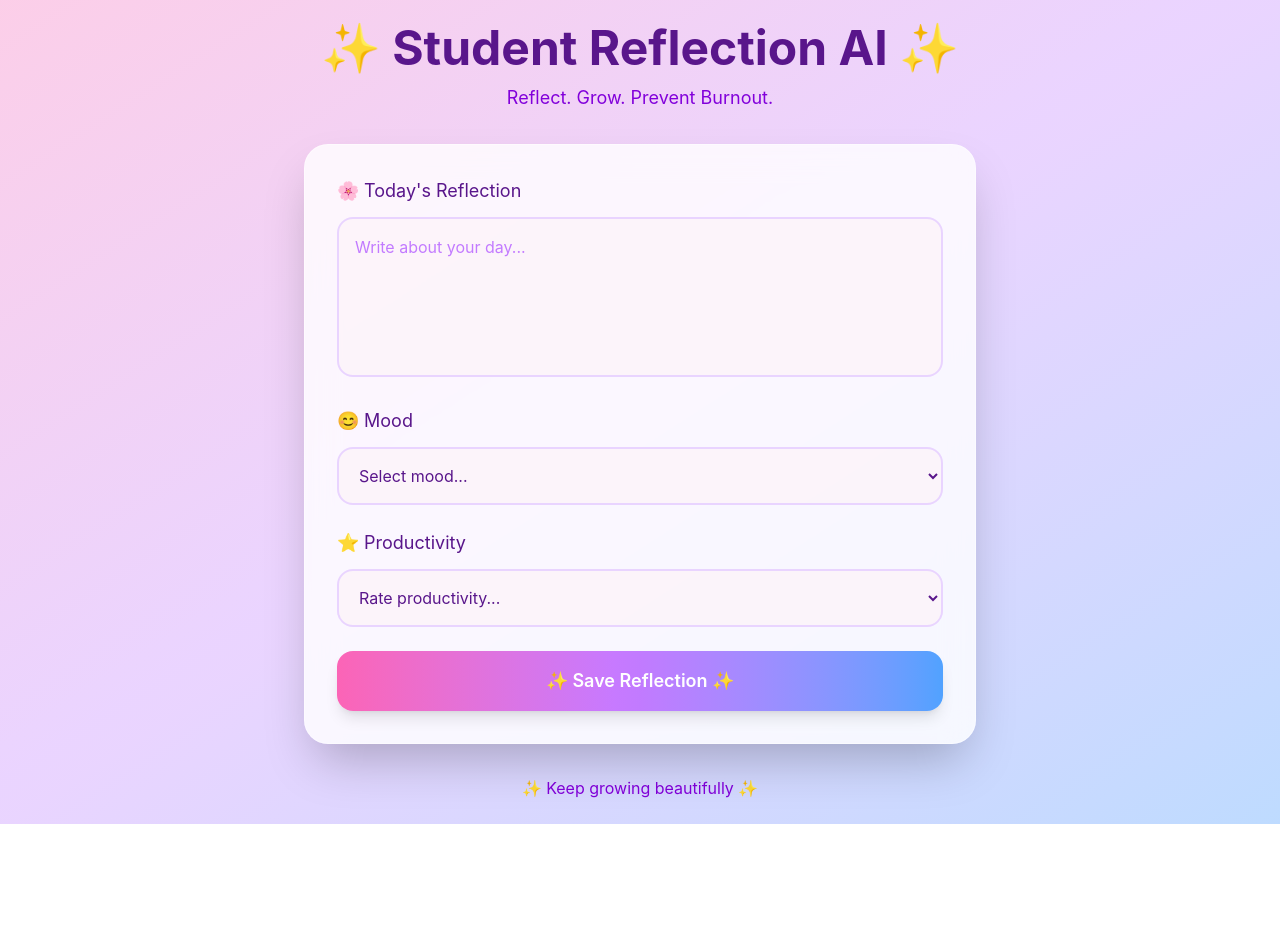
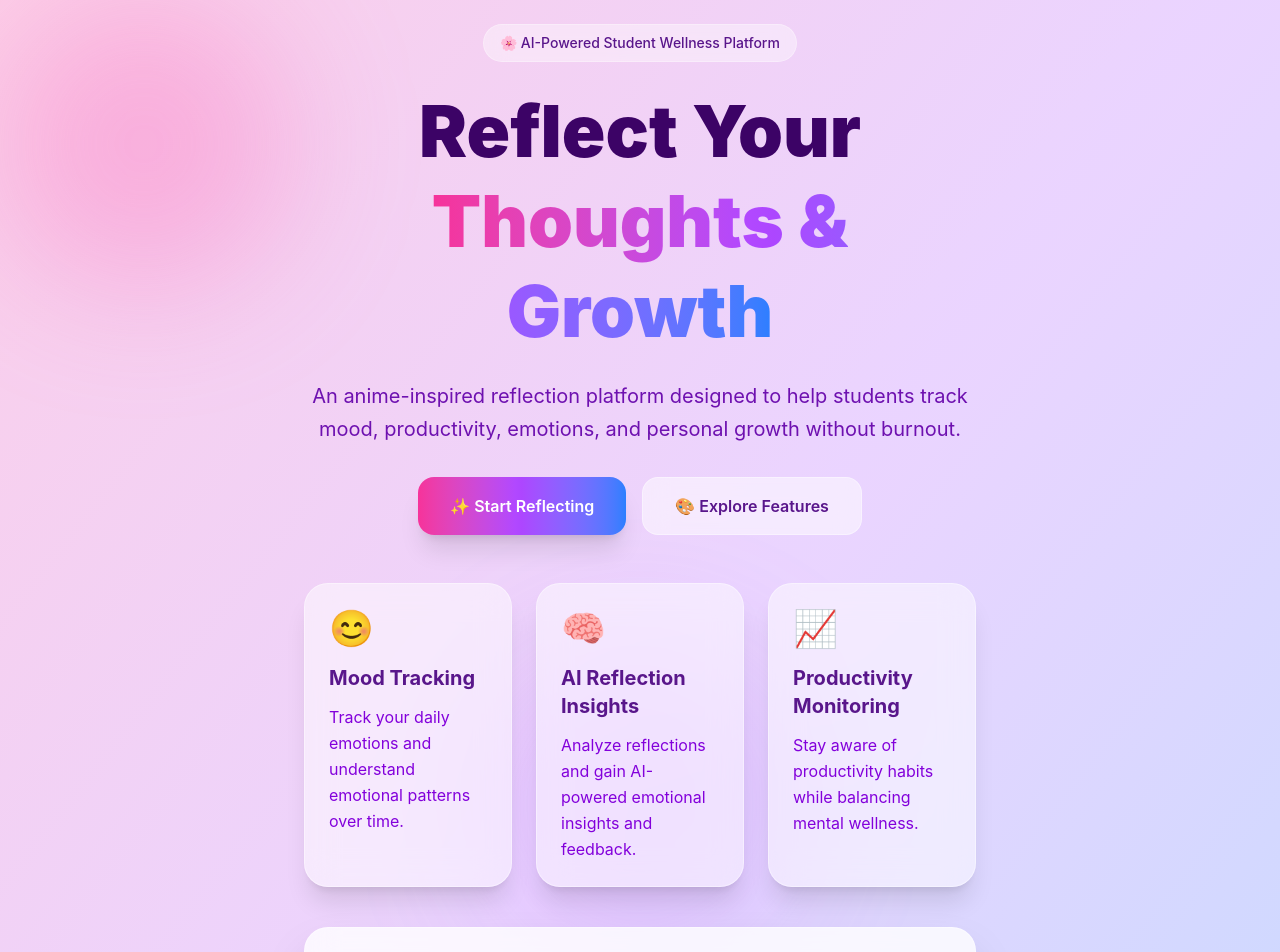
Before and after one commit to pubudini-rathnayake/student-reflection-ai-frontend, a React (Vite) app: page / in a window 1280 px wide. Shown: the top 952 px of the page. Before the commit the page ends 824 px from the top, so only its background shows below. Built offline with nearby package versions, Linux system fonts and the light colour scheme.

Commit message:
Upgrade frontend with SaaS inspired anime UI

```diff
--- a/src/App.jsx
+++ b/src/App.jsx
@@ -1,3 +1,4 @@
+import { motion } from "framer-motion";
 import { useState } from "react";
 
 export default function App() {
@@ -23,18 +24,99 @@ export default function App() {
   };
 
   return (
-    <div className="min-h-screen bg-gradient-to-br from-pink-200 via-purple-200 to-blue-200 flex items-center justify-center p-6">
-      <div className="w-full max-w-2xl">
+    <motion.div
+      initial={{ opacity: 0 }}
+      animate={{ opacity: 1 }}
+      transition={{ duration: 0.8 }}
+      className="relative overflow-hidden min-h-screen bg-gradient-to-br from-pink-200 via-purple-200 to-blue-200 flex items-center justify-center p-6"
+    >
+      {/* Background Glow Effects */}
+
+      <div className="absolute top-0 left-0 w-72 h-72 bg-pink-400/30 rounded-full blur-3xl"></div>
+
+      <div className="absolute bottom-0 right-0 w-96 h-96 bg-blue-400/30 rounded-full blur-3xl"></div>
+
+      <div className="absolute top-1/2 left-1/2 -translate-x-1/2 -translate-y-1/2 w-80 h-80 bg-purple-400/20 rounded-full blur-3xl"></div>
+      <div className="relative z-10 w-full max-w-2xl">
         {/* Header */}
 
-        <div className="text-center mb-8">
-          <h1 className="text-5xl font-bold text-purple-900 mb-3">
-            ✨ Student Reflection AI ✨
+        <div className="text-center mb-12">
+          <div className="inline-block px-4 py-2 rounded-full bg-white/40 backdrop-blur-md border border-white/30 mb-6">
+            <p className="text-sm text-purple-900 font-medium">
+              🌸 AI-Powered Student Wellness Platform
+            </p>
+          </div>
+
+          <h1 className="text-6xl md:text-7xl font-black text-purple-950 leading-tight mb-6">
+            Reflect Your <br />
+            <span className="bg-gradient-to-r from-pink-500 via-purple-500 to-blue-500 bg-clip-text text-transparent">
+              Thoughts & Growth
+            </span>
           </h1>
 
-          <p className="text-purple-700 text-lg">
-            Reflect. Grow. Prevent Burnout.
+          <p className="text-lg md:text-xl text-purple-800 max-w-2xl mx-auto leading-relaxed">
+            An anime-inspired reflection platform designed to help students
+            track mood, productivity, emotions, and personal growth without
+            burnout.
           </p>
+
+          <div className="mt-8 flex justify-center gap-4 flex-wrap">
+            <button className="px-8 py-4 rounded-2xl bg-gradient-to-r from-pink-500 via-purple-500 to-blue-500 text-white font-semibold shadow-xl hover:scale-105 transition">
+              ✨ Start Reflecting
+            </button>
+
+            <button className="px-8 py-4 rounded-2xl bg-white/50 backdrop-blur-md border border-white/40 text-purple-900 font-semibold hover:bg-white/70 transition">
+              🎨 Explore Features
+            </button>
+          </div>
+        </div>
+
+        {/* Feature Cards */}
+
+        <div className="grid md:grid-cols-3 gap-6 mb-10">
+          {/* Card 1 */}
+
+          <div className="bg-white/50 backdrop-blur-lg border border-white/40 rounded-3xl p-6 shadow-xl hover:scale-105 hover:-translate-y-2 transition-all duration-300 hover:shadow-2xl">
+            <div className="text-4xl mb-4">😊</div>
+
+            <h3 className="text-xl font-bold text-purple-900 mb-3">
+              Mood Tracking
+            </h3>
+
+            <p className="text-purple-700 leading-relaxed">
+              Track your daily emotions and understand emotional patterns over
+              time.
+            </p>
+          </div>
+
+          {/* Card 2 */}
+
+          <div className="bg-white/50 backdrop-blur-lg border border-white/40 rounded-3xl p-6 shadow-xl hover:scale-105 hover:-translate-y-2 transition-all duration-300 hover:shadow-2xl">
+            <div className="text-4xl mb-4">🧠</div>
+
+            <h3 className="text-xl font-bold text-purple-900 mb-3">
+              AI Reflection Insights
+            </h3>
+
+            <p className="text-purple-700 leading-relaxed">
+              Analyze reflections and gain AI-powered emotional insights and
+              feedback.
+            </p>
+          </div>
+
+          {/* Card 3 */}
+
+          <div className="bg-white/50 backdrop-blur-lg border border-white/40 rounded-3xl p-6 shadow-xl hover:scale-105 hover:-translate-y-2 transition-all duration-300 hover:shadow-2xl">
+            <div className="text-4xl mb-4">📈</div>
+
+            <h3 className="text-xl font-bold text-purple-900 mb-3">
+              Productivity Monitoring
+            </h3>
+
+            <p className="text-purple-700 leading-relaxed">
+              Stay aware of productivity habits while balancing mental wellness.
+            </p>
+          </div>
         </div>
 
         {/* Main Glass Card */}
@@ -101,7 +183,7 @@ export default function App() {
 
           <button
             onClick={handleSave}
-            className="w-full py-4 rounded-2xl bg-gradient-to-r from-pink-400 via-purple-400 to-blue-400 text-white text-lg font-semibold shadow-lg hover:scale-105 hover:shadow-2xl transition duration-300"
+            className="w-full py-4 rounded-2xl bg-gradient-to-r from-pink-400 via-purple-400 to-blue-400 text-white text-lg font-semibold shadow-lg hover:scale-105 hover:-translate-y-1 hover:shadow-2xl transition-all duration-300"
           >
             ✨ Save Reflection ✨
           </button>
@@ -113,7 +195,7 @@ export default function App() {
           {entries.map((entry, index) => (
             <div
               key={index}
-              className="bg-white/70 backdrop-blur-md rounded-2xl p-5 shadow-lg border border-white/40"
+              className="bg-white/70 backdrop-blur-md rounded-2xl p-5 shadow-lg border border-white/40 hover:scale-[1.02] hover:-translate-y-1 transition-all duration-300"
             >
               <p className="text-purple-900 mb-3">{entry.reflection}</p>
 
@@ -132,6 +214,6 @@ export default function App() {
           ✨ Keep growing beautifully ✨
         </div>
       </div>
-    </div>
+    </motion.div>
   );
 }
```
